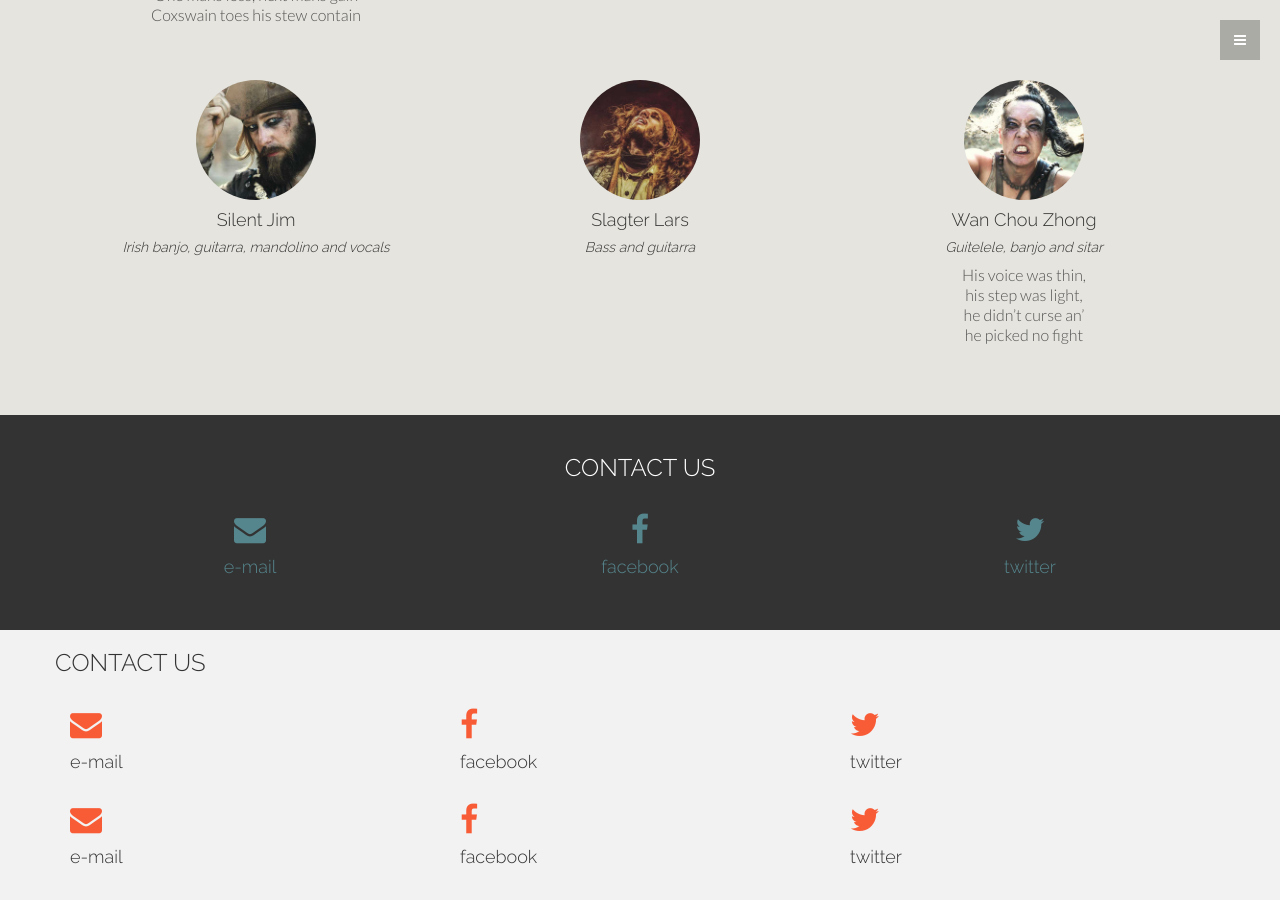
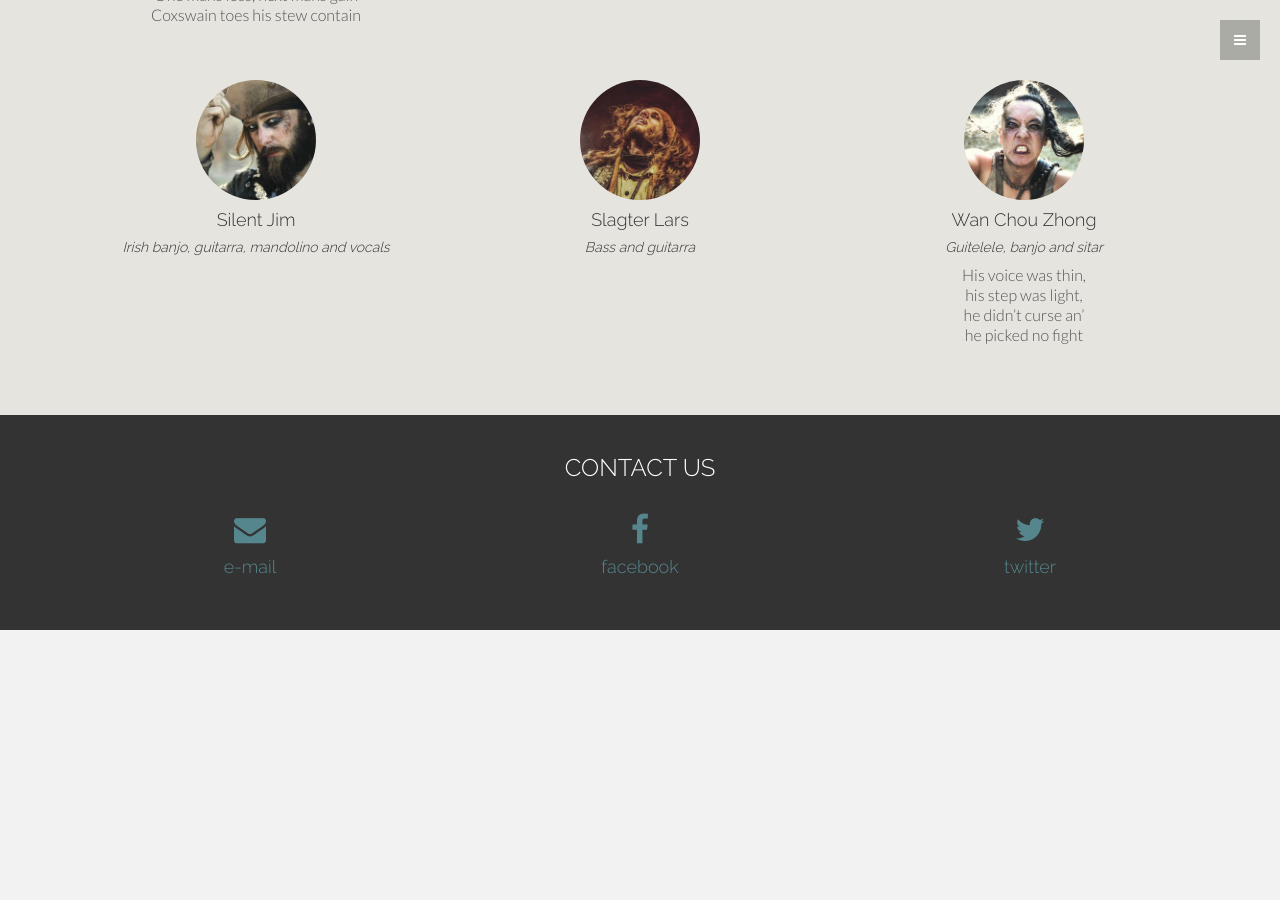
Before and after one commit to danielwerthen/yebanished, a Jekyll site: the page built from index.html, in a window 1280 px wide and 900 px high, scrolled down 4918 px. Built offline with Jekyll 4.4.1, drawn with Linux system fonts in a browser that asks for light colours; a script that is not in the unit is left out; after the commit the page ends 5548 px from its top, so only the background shows below that.

Commit message:
Update index.html

```diff
--- a/index.html
+++ b/index.html
@@ -194,47 +194,7 @@ title: Ye Banished Privateers
     </div>
   </div>
 </div><!-- /container -->
- <div class="container">
-    <div class="row">
-      <h3>CONTACT US</h3>
-      <br>
-      <div class="col-sm-4">
-        <a href="mailto:yebanishedprivateers@gmail.com"><i class="fa fa-envelope fa-2x"></i>
-          <h4>e-mail</h4></a>
-        <br>
-      </div>
-      <div class="col-sm-4">
-        <a href="http://www.facebook.com/YeBanishedPrivateers"><i class="fa fa-facebook fa-2x"></i>
-          <h4>facebook</h4></a>
-        <br>
-      </div>
-      <div class="col-sm-4">
-        <a href="http://twitter.com/yebanished">
-          <i class="fa fa-twitter fa-2x"></i>
-          <h4>twitter</h4></a>
-        <br>
-      </div>
 
-<div class="col-sm-4">
-        <a href="mailto:yebanishedprivateers@gmail.com"><i class="fa fa-envelope fa-2x"></i>
-          <h4>e-mail</h4></a>
-        <br>
-      </div>
-      <div class="col-sm-4">
-        <a href="http://www.facebook.com/YeBanishedPrivateers"><i class="fa fa-facebook fa-2x"></i>
-          <h4>facebook</h4></a>
-        <br>
-      </div>
-      <div class="col-sm-4">
-        <a href="http://twitter.com/yebanished">
-          <i class="fa fa-twitter fa-2x"></i>
-          <h4>twitter</h4></a>
-        <br>
-      </div>
-
-    </div>
-  </div>
-</div><!-- /container -->
   </div><!-- /f -->
 
 <!-- Menu -->
```
